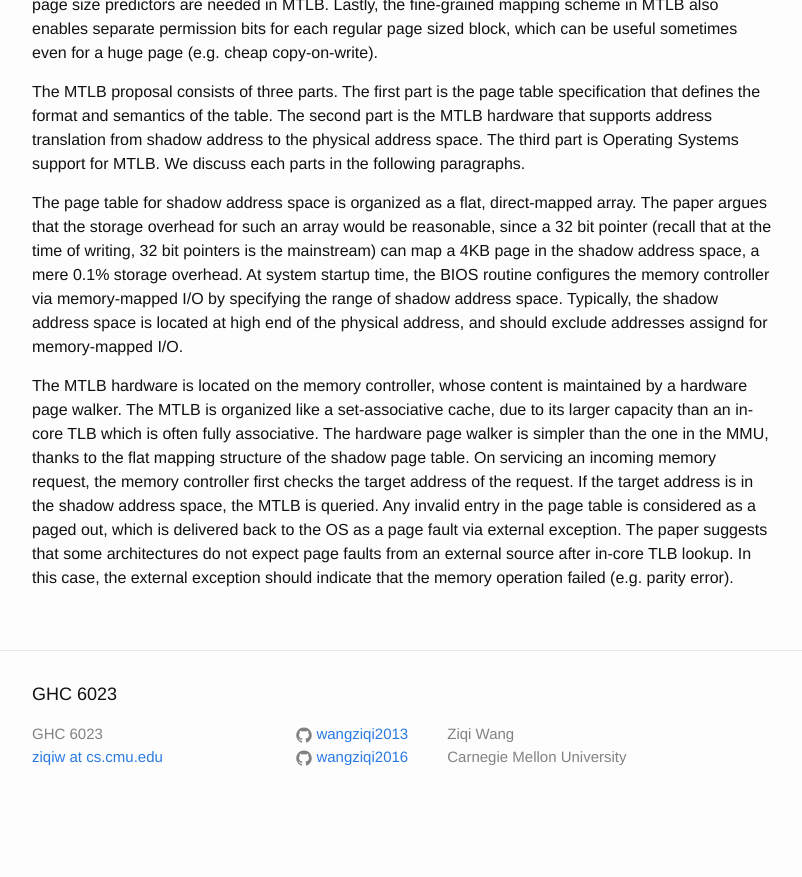
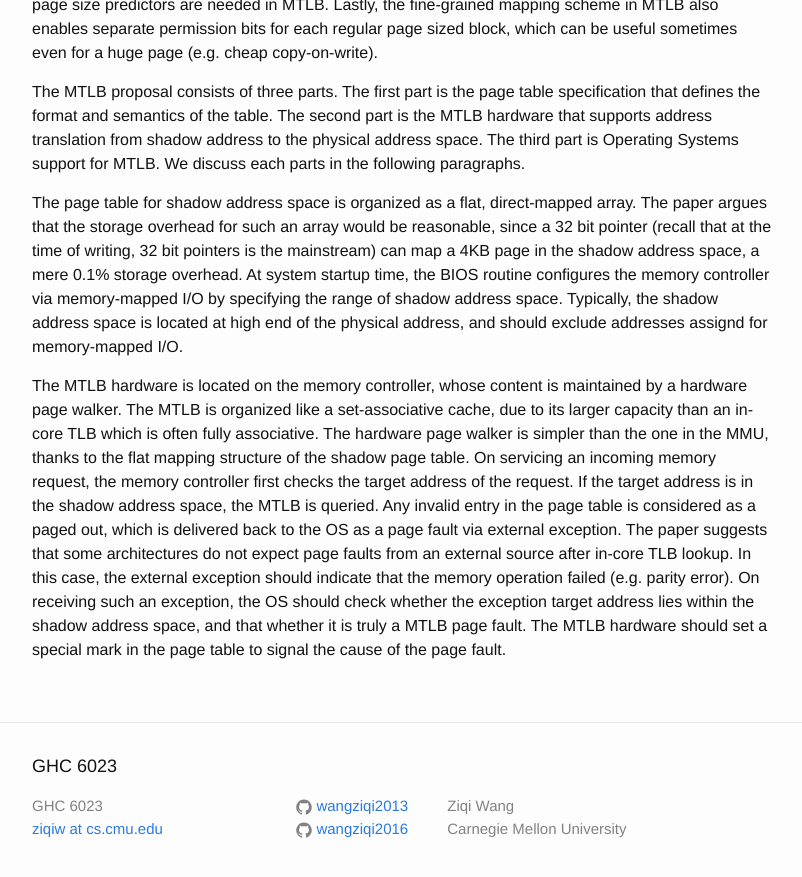
Before and after one commit to wangziqi2013/wangziqi2013.github.io, a Jekyll site: the page built from _posts/2020-06-05-increasing-tlb-reach-using-super-pages-backed-by-shadow-memory.markdown, in a window 1280 px wide and 900 px high, scrolled down 1336 px. Shown: the top 877 px of the window, without its empty margins (238-1040 px from the left). Built offline with Jekyll 4.4.1, drawn with Linux system fonts in a browser that asks for light colours; before the commit the page ends 2164 px from its top, so only the background shows below that.

Commit message:
Adding OS

```diff
--- a/_posts/2020-06-05-increasing-tlb-reach-using-super-pages-backed-by-shadow-memory.markdown
+++ b/_posts/2020-06-05-increasing-tlb-reach-using-super-pages-backed-by-shadow-memory.markdown
@@ -68,4 +68,6 @@ On servicing an incoming memory request, the memory controller first checks the
 target address is in the shadow address space, the MTLB is queried. Any invalid entry in the page table is considered
 as a paged out, which is delivered back to the OS as a page fault via external exception. The paper suggests that some
 architectures do not expect page faults from an external source after in-core TLB lookup. In this case, the external
-exception should indicate that the memory operation failed (e.g. parity error).
+exception should indicate that the memory operation failed (e.g. parity error). On receiving such an exception, the OS
+should check whether the exception target address lies within the shadow address space, and that whether it is truly a
+MTLB page fault. The MTLB hardware should set a special mark in the page table to signal the cause of the page fault.
```
